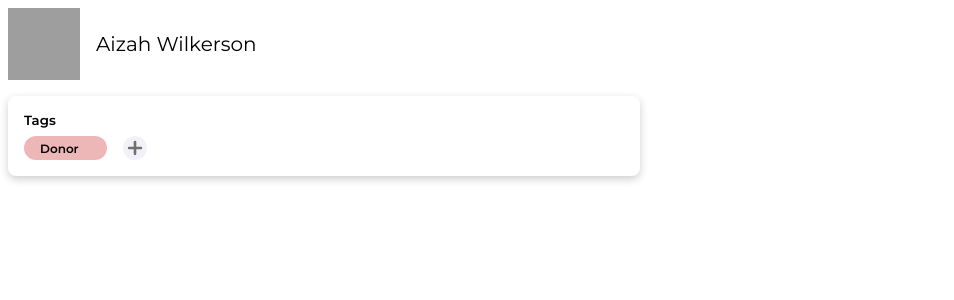
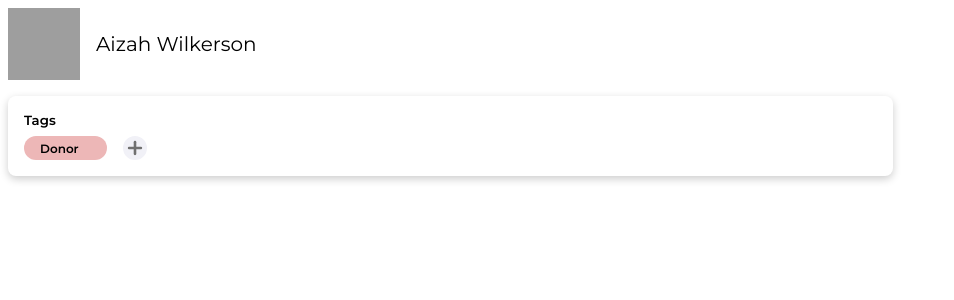
Before and after one commit to vishwajeet-sharma3890/tag-picker-challenge, a React (Create React App) app: page / in a window 1280 px wide. Shown: the top 300 px of the page, without its empty margins (0-954 px from the left). Built offline with nearby package versions, Linux system fonts and the light colour scheme; grey boxes are pictures that could not be loaded.

Commit message:
Adding flicker issue fix with add button

```diff
--- a/src/components/atoms/AddTagButton/styles.scss
+++ b/src/components/atoms/AddTagButton/styles.scss
@@ -6,6 +6,7 @@
   cursor: pointer;
   font-size: 12px;
   font-weight: 600;
+  width: 90px;
 
   &__button {
 
--- a/src/components/organisms/TagsSection/styles.scss
+++ b/src/components/organisms/TagsSection/styles.scss
@@ -1,4 +1,4 @@
 .tag-section {
-  max-width: 50%;
+  max-width: 70%;
   margin-top: 1rem;
 }
```
